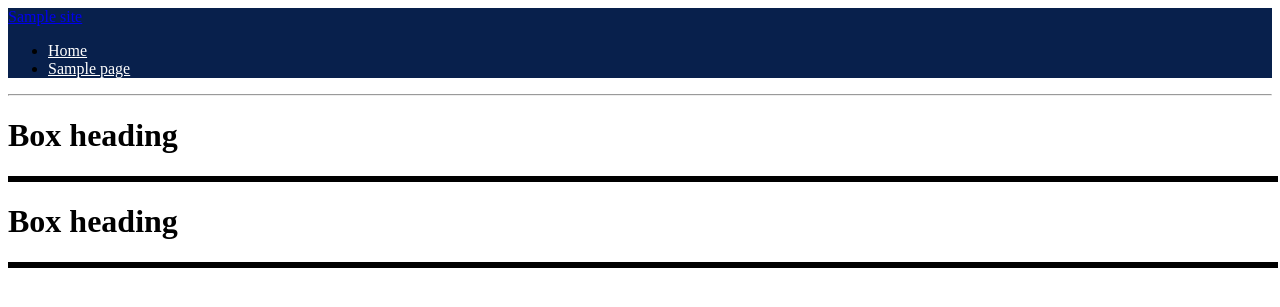
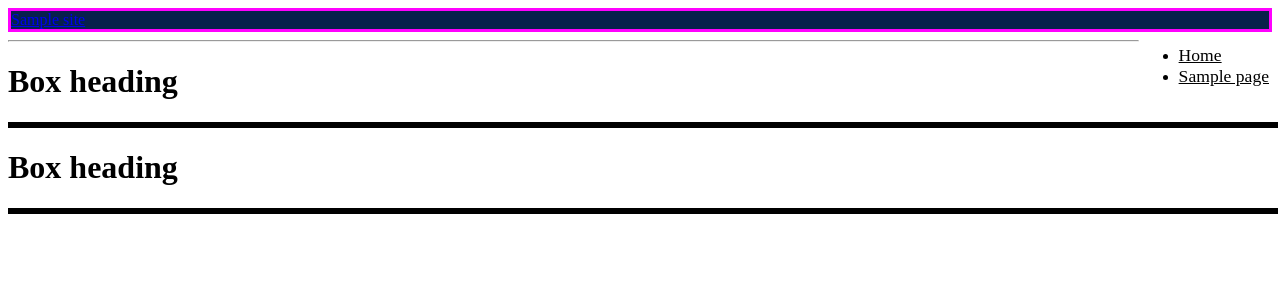
Before and after one commit to elishevabina/LB-website-dev, a WordPress theme: template impulse-child/index.php in a window 1280 px wide. Shown: the top 307 px of the page. Run offline with PHP 8.4 and a stand-in for WordPress, Linux system fonts and the light colour scheme; the site name, menu and one post (Sample post) are stand-ins, and other content is empty.

Commit message:
more of the same

```diff
--- a/impulse-child/header.php
+++ b/impulse-child/header.php
@@ -41,8 +41,10 @@ If it breaks things, that's a fault in impulse, right? -->
 	<?php } ?>
 
 	</div>
+		</div> <!--row end.  Moved in child theme.-->
 
-	<!--top menu-->
+	<!--top menu--><!--this is inside header_container and outside row, meaning it's no longer a sibling of the logo.
+	For some reason this also seems to put it outside the border of header_container?-->
 			<div class="nine columns" id="menu_container" >
 
 		<?php $navcheck = '' ; ?>
@@ -61,6 +63,6 @@ If it breaks things, that's a fault in impulse, right? -->
 	</div>
 
 
-		</div>
+
 
 	</div><!--header container end-->
--- a/impulse-child/style.css
+++ b/impulse-child/style.css
@@ -20,18 +20,30 @@ body {
         }
 
 /*header*/
-#header, #header_container {
+#header_container {
+        border: solid;
+        border-color: magenta;
+        }
+
+#header_container .row {
         background-color: #08204c;
        /* margin-top: 0 ;
         height: 70%;*/
 }
 
+
+
 /*main navigation */
+
+#menu_container {
+        float: right;
+        }
 
 /*at the moment #nav is a ul*/
 
 #nav a, #nav a:visited {
-        color: white;
+        color: black;
+        font-size: 1.1em;
 }
 
 #nav li ul {
```
